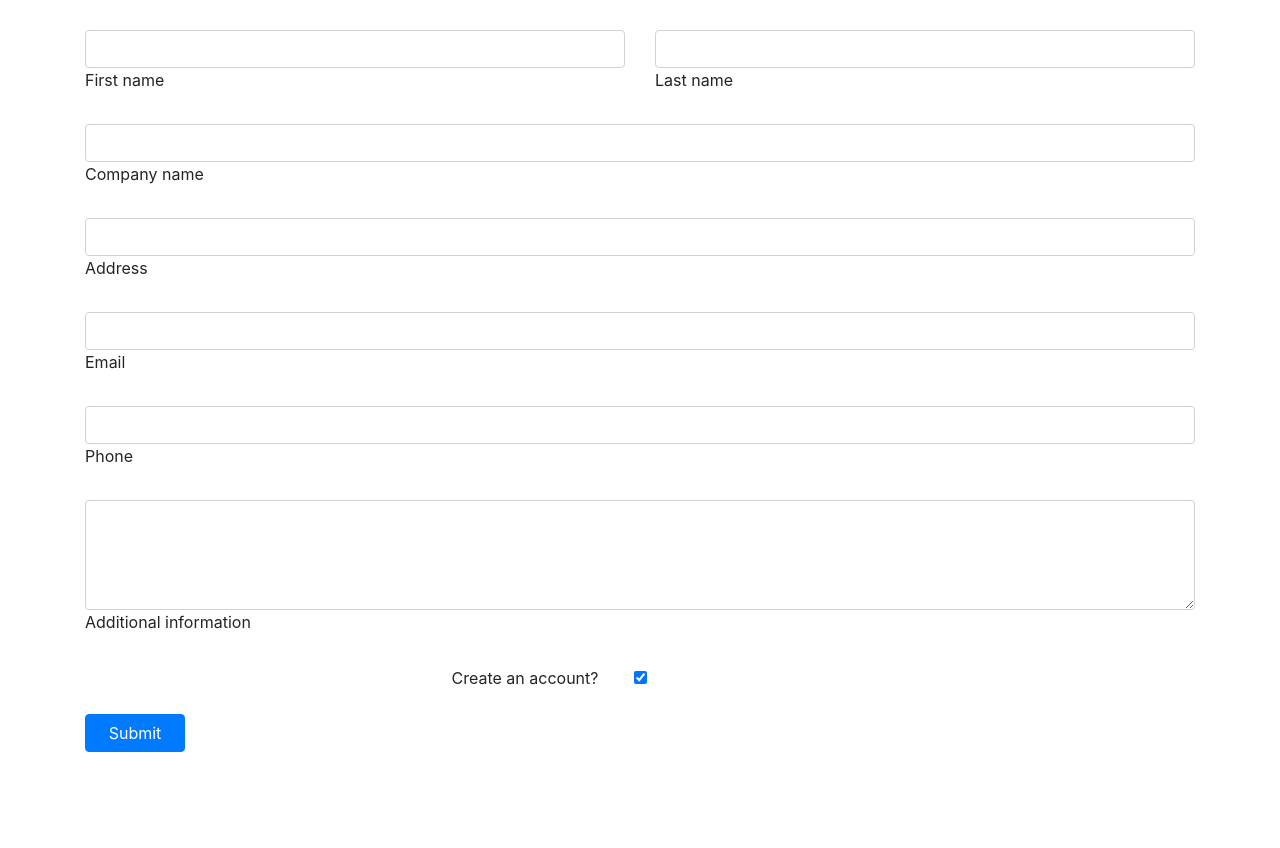
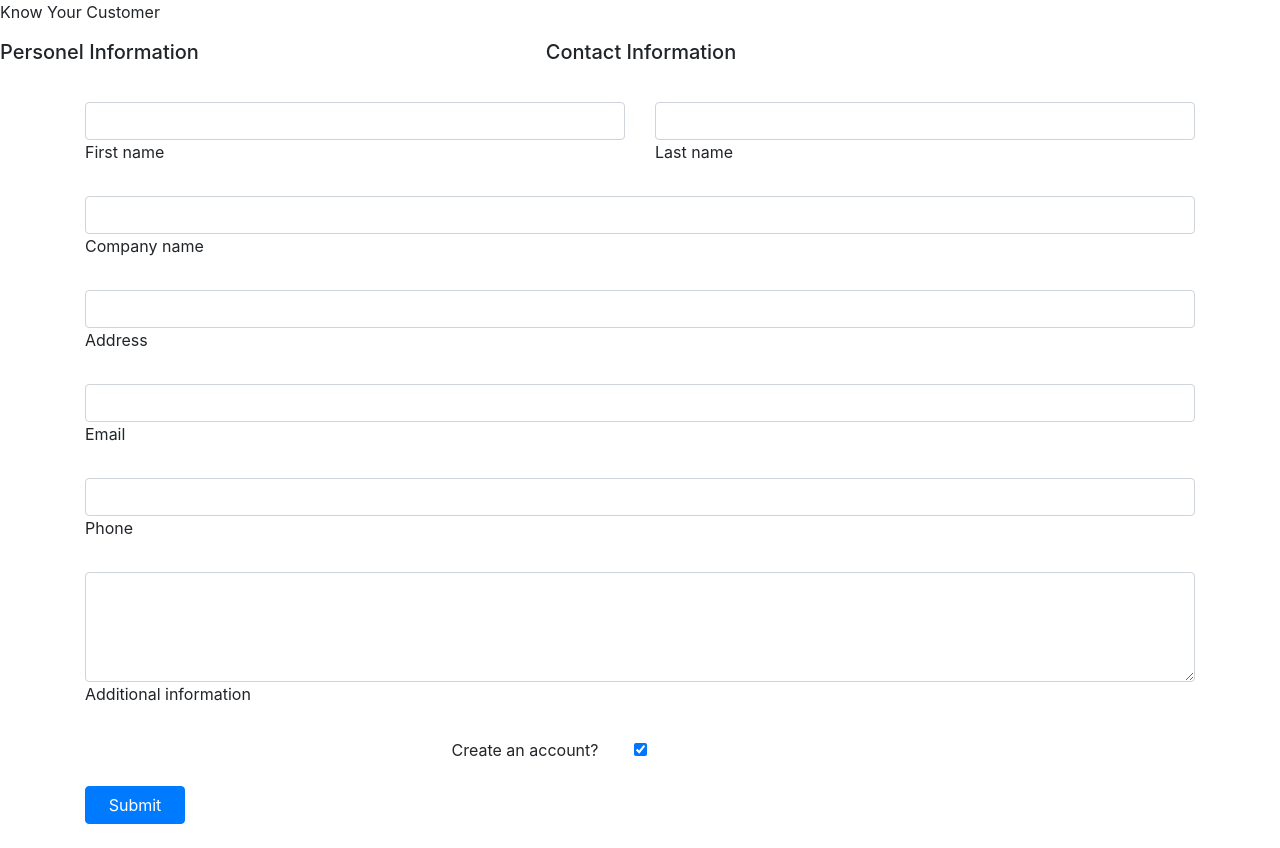
Before and after one commit to Dinithikw/TeamMicro, a Django app: page / in a window 1280 px wide. Before the commit the page ends 752 px from the top, so only its background shows below. Run offline with Django 3.2, Linux system fonts and the light colour scheme; some libraries are stand-ins or nearby versions.

Commit message:
updating header.html

```diff
--- a/kyc_v2.1/kyc_django/kyc_web/templates/kyc_web/header.html
+++ b/kyc_v2.1/kyc_django/kyc_web/templates/kyc_web/header.html
@@ -11,6 +11,25 @@
     <title>kyc form</title>
 </head>
 <body>
+
+    <div class="row">
+        <div class="col-md-12 title">
+            <p>Know Your Customer</p>
+        </div>
+    </div>
+
+    <div class="row">
+        <div class="col-md-5">
+            <form>
+                <h5>Personel Information</h5>
+            </form>
+        </div>
+        <div class="col-md-5">
+            <form>
+                <h5>Contact Information</h5>
+            </form>
+        </div>
+    </div>
 
     <div class="container" style="padding-top: 30px;">
         {% block content %}
```
Also changed, not shown: kyc_v2.1/kyc_django/db.sqlite3.
